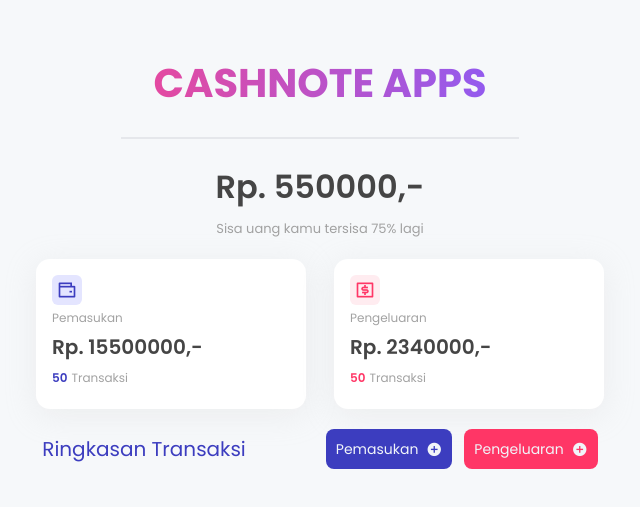
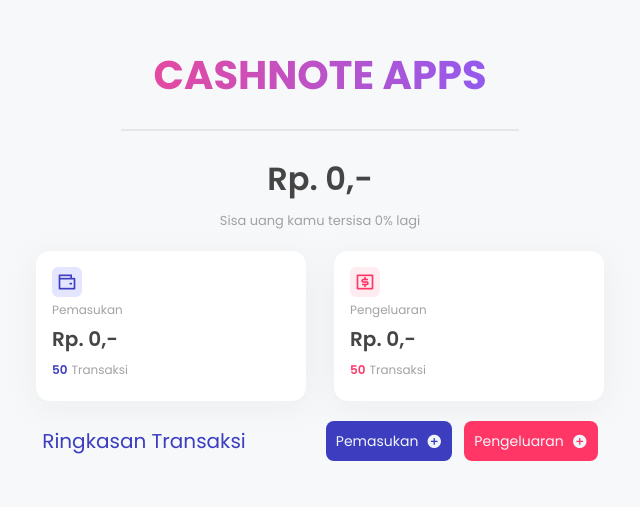
Before and after one commit to ramaherdianto/cashnote-app, a React (Vite) app: page / in a window 1280 px wide. Shown: the part 151-658 px from the top of the page, without its empty margins (320-960 px from the left). Built offline with nearby package versions, Linux system fonts and the light colour scheme.

Commit message:
feat: fix handleSubmit and update style on button

```diff
--- a/src/App.jsx
+++ b/src/App.jsx
@@ -4,14 +4,14 @@
 
 const App = () => {
     const [open, setOpen] = useState(false);
-    const [currentMoney, setCurrentMoney] = useState(550000);
-    const [income, setIncome] = useState(15500000);
-    const [outcome, setOutcome] = useState(2340000);
+    const [currentMoney, setCurrentMoney] = useState(0);
+    const [currMoneyPercent, setCurrMoneyPercent] = useState(0);
+    const [income, setIncome] = useState(0);
+    const [outcome, setOutcome] = useState(0);
     const [summary, setSummary] = useState([]);
 
     const tambahTransaksi = (obj) => {
         setSummary([...summary, obj]);
-        console.log(summary);
     };
 
     return (
@@ -25,7 +25,7 @@
                         Rp. {currentMoney},-
                     </h1>
                     <span className='text-[#A1A1A1] text-[13px]'>
-                        Sisa uang kamu tersisa 75% lagi
+                        Sisa uang kamu tersisa {currMoneyPercent}% lagi
                     </span>
                 </div>
             </div>
@@ -73,9 +73,9 @@
                     </div>
                 </div>
 
-                {summary?.map((transaction, index) => {
-                    return (
-                        <div className='all-transaction-wrapper flex flex-col gap-3'>
+                <div className='all-transaction-wrapper flex flex-col gap-3'>
+                    {summary?.map((transaction, index) => {
+                        return (
                             <div
                                 key={index}
                                 className='transaction-item flex items-center justify-between'
@@ -115,9 +115,9 @@
                                     </h3>
                                 </div>
                             </div>
-                        </div>
-                    );
-                })}
+                        );
+                    })}
+                </div>
             </div>
         </div>
     );
--- a/src/App.scss
+++ b/src/App.scss
@@ -36,7 +36,7 @@
                     transition: all 0.4s ease;
 
                     &:hover {
-                        transform: translateY(-10px);
+                        transform: translateY(-5px);
                     }
                 }
             }
--- a/src/components/Modal.jsx
+++ b/src/components/Modal.jsx
@@ -37,6 +37,9 @@
             kategori: formInput.kategori,
         };
         props.tambahTransaksi(addedTransactions);
+        formInput['namaTransaksi'] = '';
+        formInput['nominal'] = 0;
+        formInput['tanggal'] = '';
         handleClose();
     };
 
```
